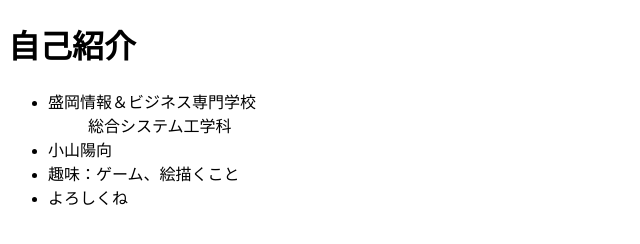
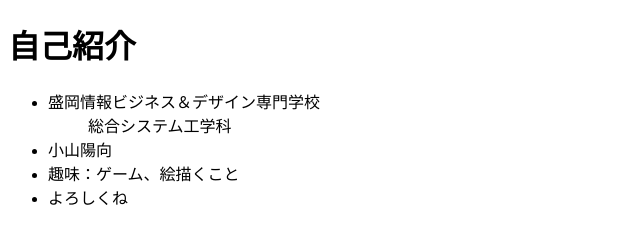
Before and after one commit to koyama86/piar, a plain HTML site: page profile_A.html in a window 1280 px wide. Shown: the whole page, without its empty margins (0-640 px from the left). Drawn offline with Linux system fonts and the light colour scheme.

Commit message:
profileAの変更

```diff
--- a/profile_A.html
+++ b/profile_A.html
@@ -9,7 +9,7 @@
     <h1>自己紹介</h1>
 
     <ul>
-        <li>盛岡情報＆ビジネス専門学校</li>
+        <li>盛岡情報ビジネス＆デザイン専門学校</li>
         <ul>総合システム工学科</ul>
         <li>小山陽向</li>
         <li>趣味：ゲーム、絵描くこと</li>
```
